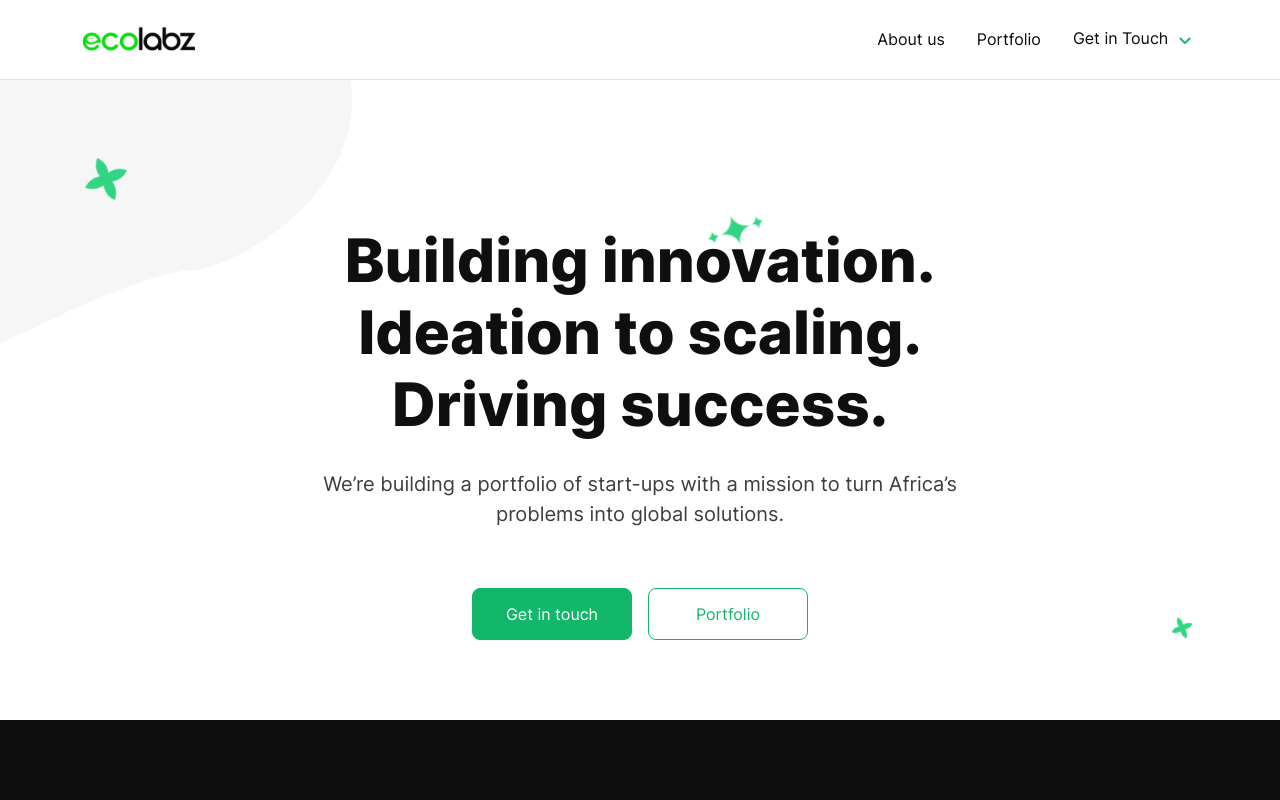
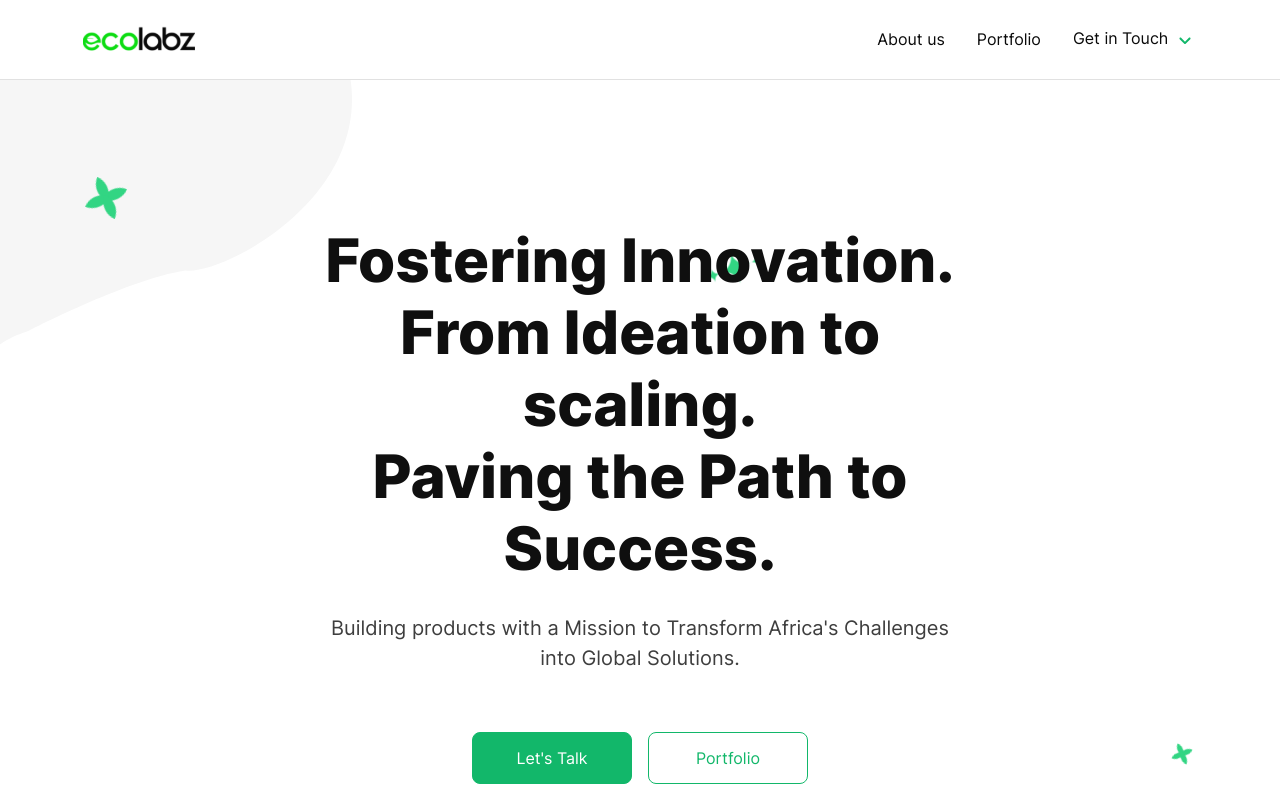
Before and after one commit to Ecolabz/ecolabz-react, a React (Vite) app: page / in a window 1280 px wide. Shown: the top 800 px of the page. Built offline with nearby package versions, Linux system fonts and the light colour scheme; no server answers.

Commit message:
Update HeroSection content

```diff
--- a/src/components/HeroSection.tsx
+++ b/src/components/HeroSection.tsx
@@ -24,14 +24,13 @@ const HeroSection = () => {
           className="hero-icon-star"
         />
         <div className="hero-content">
-          <h1>Building innovation. Ideation to scaling. Driving success.</h1>
+          <h1>Fostering Innovation.<br/>From Ideation to scaling.<br/>Paving the Path to Success.</h1>
           <p>
-            We’re building a portfolio of start-ups with a mission to turn
-            Africa’s problems into global solutions.
+            Building products with a Mission to Transform Africa's Challenges into Global Solutions.
           </p>
           <div className="call-to-action">
             <Link to="/contact" className="contact">
-              Get in touch
+              Let's Talk
             </Link>
             <Link to="/portfolio" className="view-works">
               Portfolio
```
